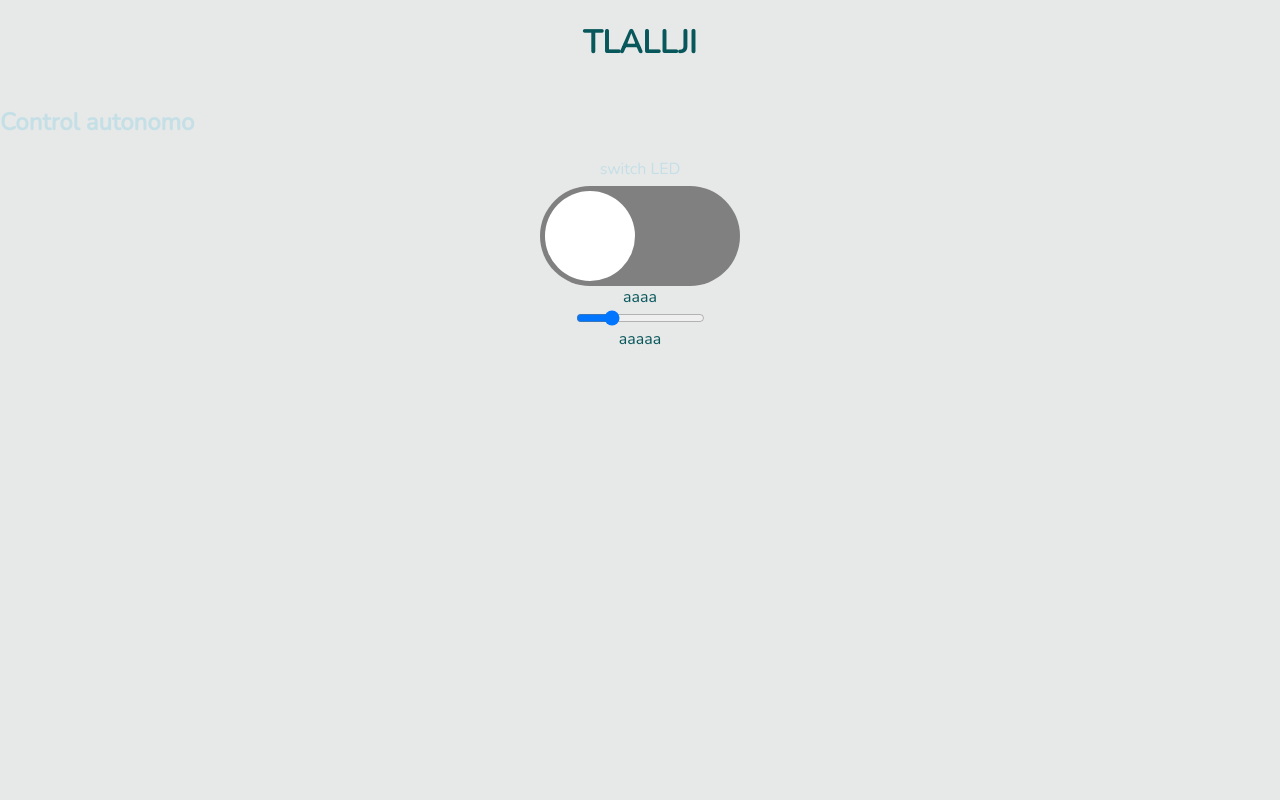
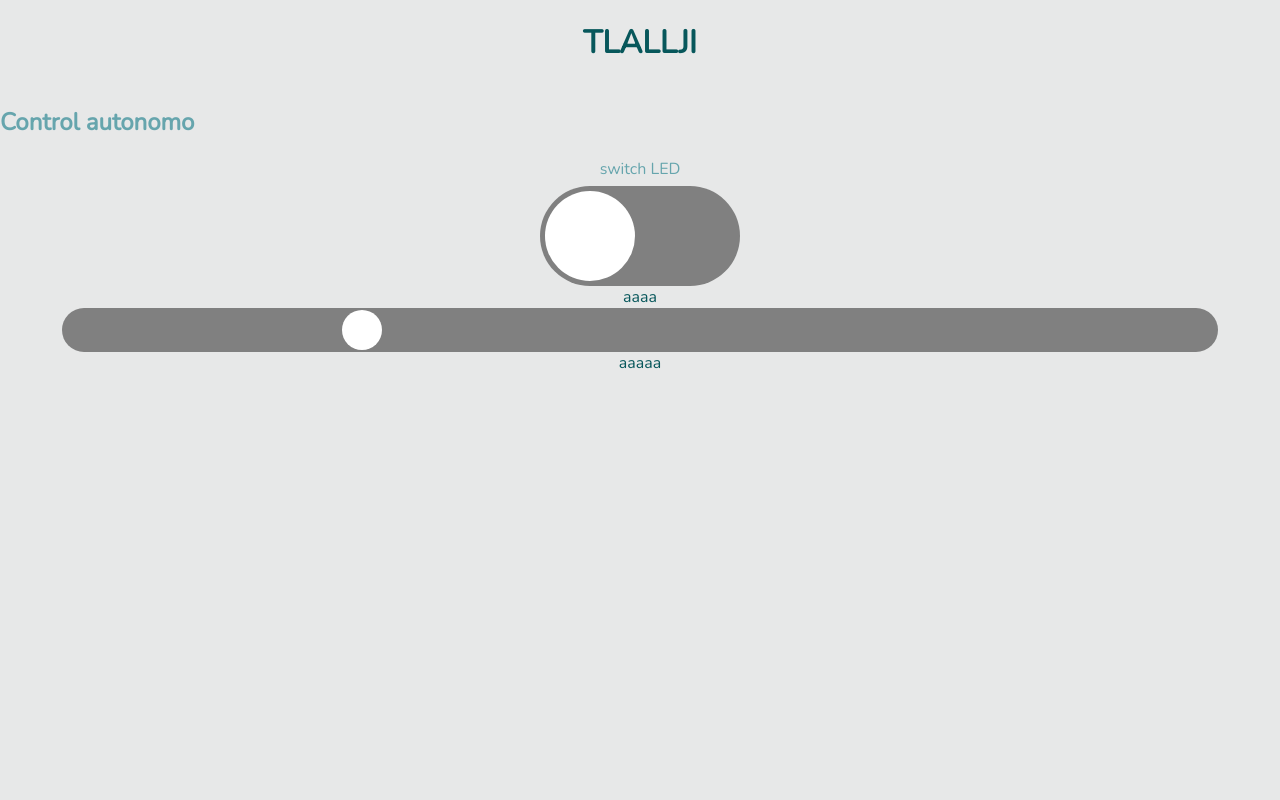
Before and after one commit to NC0D3/TLALLJI, a Flask app: template templates/index.html in a window 1280 px wide. Run offline with Flask 3, Linux system fonts and the light colour scheme; the template is opened without the code that fills it, so the values that code supplies are empty; some libraries are stand-ins or nearby versions.

Commit message:
Update style.css

```diff
--- a/static/css/style.css
+++ b/static/css/style.css
@@ -27,6 +27,7 @@ body {
     position: absolute;
     display: flex;
     flex-direction: column;
+    color: var(--main-color-active-text);
 }
 
 h1 {
@@ -87,14 +88,23 @@ h1 {
     color: var(--main-color);
 }
 
-.slider-container {
-    text-align: center;
+
+input[type="range"] {
+    margin: auto;
+    padding: 2px;
+    appearance: none;
+    position: relative;
+    overflow: hidden;
+    height: 40px;
+    width: 90%;
+    cursor: pointer;
+    background: grey;
+    border-radius: 22px;
 }
-
-.slider {
-    width: 80%;
+::-webkit-slider-thumb {
+    -webkit-appearance: none;
+    width: 40px; /* 1 */
+    height: 40px;
+    background: #ffffff;
+    border-radius: 20px;
 }
-
-#humidityValue {
-    margin-top: 20px;
-}
```
